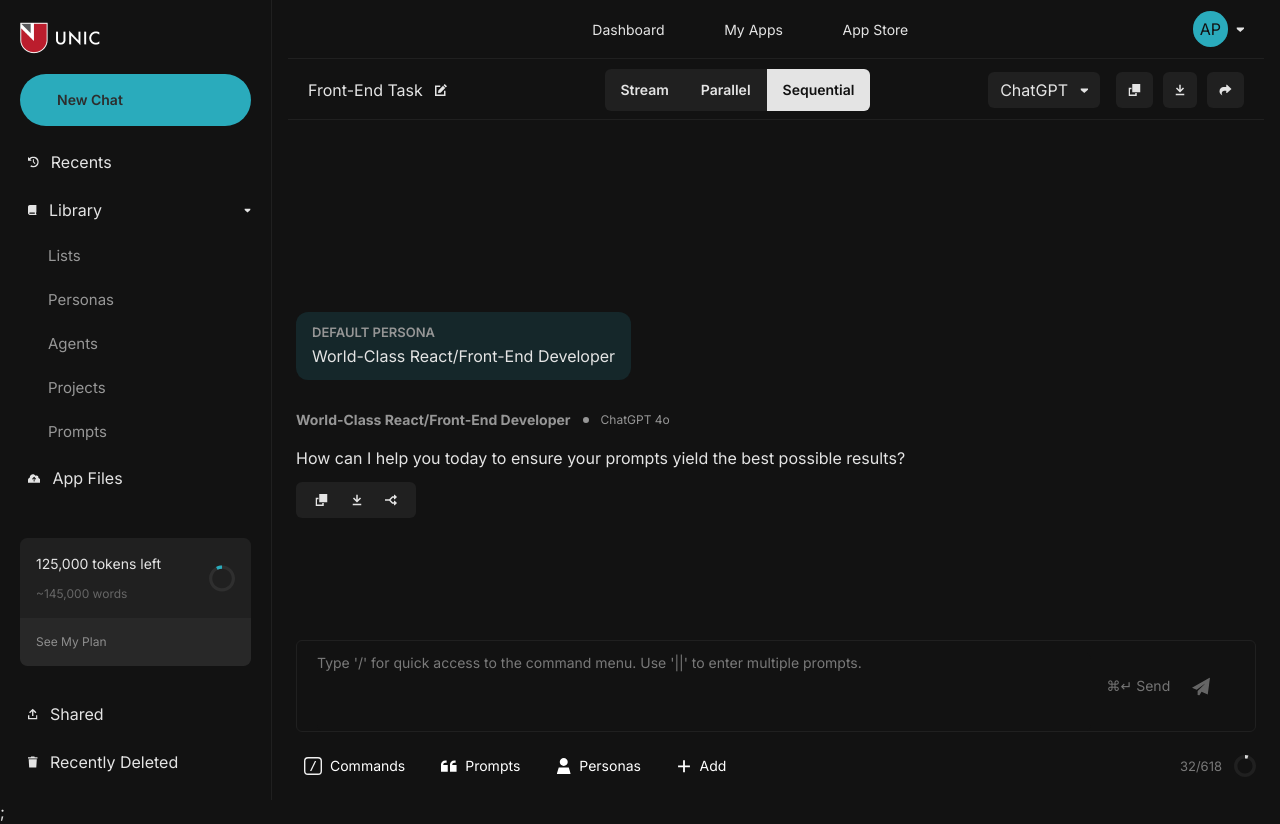
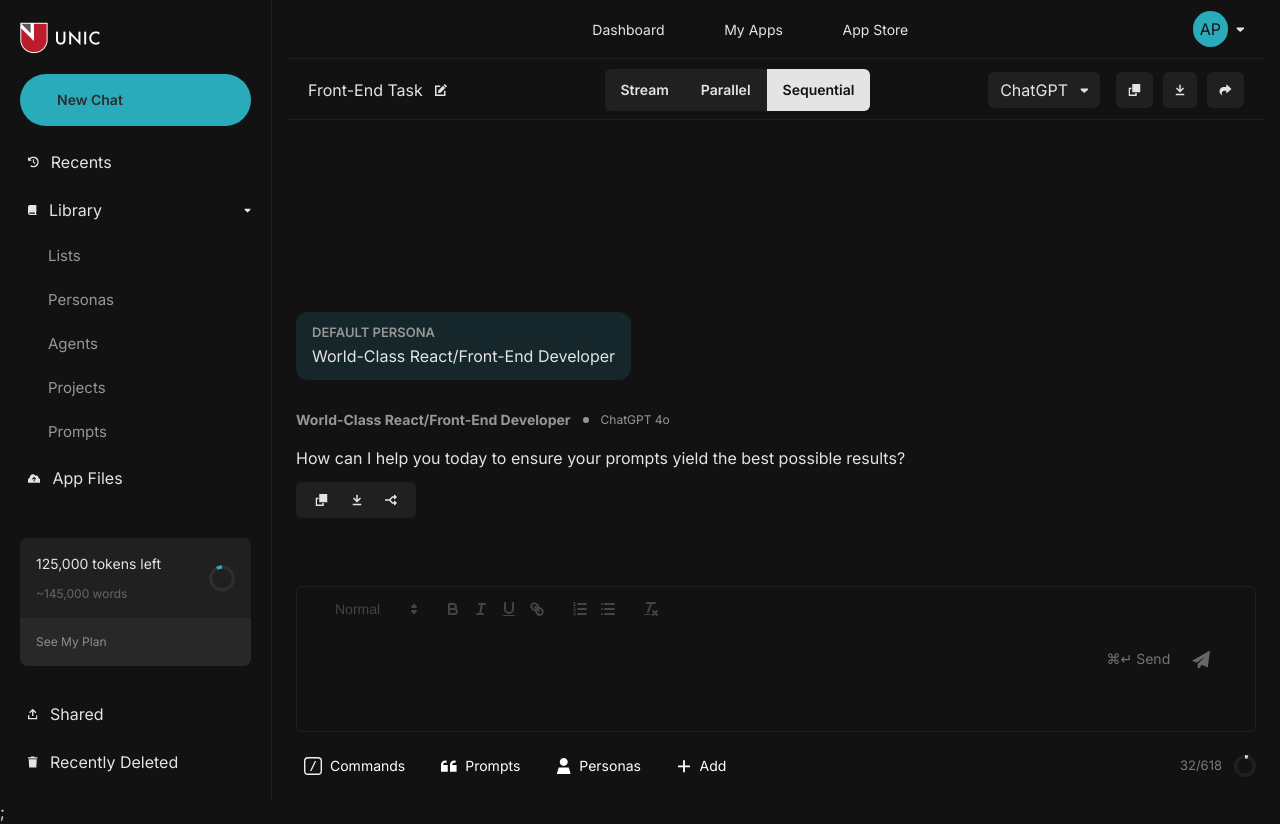
Before and after one commit to victory-a/unic_assessment, a Next.js app: page / in a window 1280 px wide. Built offline with nearby package versions, Linux system fonts and the light colour scheme; a small style sheet from the web is missing.

Commit message:
feat: add rich text functionality

```diff
--- a/package.json
+++ b/package.json
@@ -14,17 +14,20 @@
     "axios": "^1.7.7",
     "cheerio": "^1.0.0",
     "clsx": "2.1.1",
+    "dompurify": "^3.1.7",
     "next": "14.2.13",
     "prism-themes": "^1.9.0",
     "react": "^18",
     "react-dom": "^18",
     "react-markdown": "8.0.7",
+    "react-quill": "^2.0.0",
     "react-toastify": "^10.0.5",
     "rehype-prism-plus": "^2.0.0",
     "tailwind-merge": "2.4.0",
     "uuid": "^10.0.0"
   },
   "devDependencies": {
+    "@types/dompurify": "^3.0.5",
     "@types/node": "^20",
     "@types/react": "^18",
     "@types/react-dom": "^18",
--- /dev/null
+++ b/src/components/Button.tsx
@@ -0,0 +1,34 @@
+import React from 'react';
+import PaperPlaneIcon from '@/assets/svg-icons/PaperPlaneIcon';
+import Spinner from './Spinner';
+
+interface IConfirmButton {
+  value: string;
+  isLoading: boolean;
+  handleClick: () => void;
+}
+
+export function SendButton({ value, isLoading, handleClick }: IConfirmButton) {
+  return (
+    <button
+      className='flex h-[2.3rem] w-[2.3rem] cursor-pointer items-center justify-center rounded-full p-1 hover:bg-green-100 disabled:cursor-not-allowed disabled:bg-transparent disabled:opacity-40'
+      disabled={!value || isLoading}
+      onClick={handleClick}
+    >
+      <PaperPlaneIcon />
+    </button>
+  );
+}
+
+export function StopButton({ value, handleClick }: IConfirmButton) {
+  return (
+    <button
+      className='flex cursor-pointer items-center justify-center gap-2 rounded-md border border-white px-2 py-[4px] text-white hover:border-red-400 disabled:cursor-not-allowed'
+      disabled={!value}
+      onClick={handleClick}
+    >
+      Stop
+      <Spinner />
+    </button>
+  );
+}
--- a/src/components/ChatInput.tsx
+++ b/src/components/ChatInput.tsx
@@ -1,14 +1,15 @@
 import React from 'react';
+
 import { useActionModalsContext } from '@/context/ActionModalsContext';
 import ActionButton from './ActionButton';
-import Spinner from './Spinner';
+import { SendButton, StopButton } from './Button';
 
 import UserIcon from '@/assets/svg-icons/UserIcon';
 import PlusIcon from '@/assets/svg-icons/PlusIcon';
 import QuoteIcon from '@/assets/svg-icons/QuoteIcon';
 import CommandIcon from '@/assets/svg-icons/CommandIcon';
-import PaperPlaneIcon from '@/assets/svg-icons/PaperPlaneIcon';
 import { HalfCircularProgress } from '@/assets/svg-icons/ProgressIcon';
+import Editor from './Editor';
 
 interface IChatInput {
   openCommandsModal: () => void;
@@ -51,18 +52,7 @@ const ChatInput = ({ openCommandsModal, handleSend, handleStop, isLoading }: ICh
   return (
     <div>
       <div className='input mb-4 flex w-full items-center rounded-md border border-foreground bg-background px-5'>
-        <textarea
-          autoFocus
-          rows={3}
-          ref={textareaRef}
-          className='no-scrollbar mt-3 min-h-9 w-full resize-none overflow-y-hidden rounded-md bg-background leading-relaxed outline-none placeholder:text-sm placeholder:text-grey-600'
-          placeholder="Type '/' for quick access to the command menu. Use '||' to enter multiple prompts."
-          onInput={adjustHeight}
-          value={value}
-          onChange={(e) => setValue(e.target.value)}
-          style={{ maxHeight: '12rem', overflowY: 'scroll' }}
-          disabled={isLoading}
-        ></textarea>
+        <Editor content={value} setContent={setValue} isLoading={isLoading} />
 
         <div className='mx-2 flex items-center text-nowrap rounded-sm p-2 text-grey-700 disabled:opacity-40'>
           <span className='mr-3 text-sm'>⌘↵ Send</span>
@@ -89,34 +79,3 @@ const ChatInput = ({ openCommandsModal, handleSend, handleStop, isLoading }: ICh
 };
 
 export default ChatInput;
-
-interface IConfirmButton {
-  value: string;
-  isLoading: boolean;
-  handleClick: () => void;
-}
-
-function SendButton({ value, isLoading, handleClick }: IConfirmButton) {
-  return (
-    <button
-      className='flex h-[2.3rem] w-[2.3rem] cursor-pointer items-center justify-center rounded-full p-1 hover:bg-green-100 disabled:cursor-not-allowed disabled:bg-transparent disabled:opacity-40'
-      disabled={!value || isLoading}
-      onClick={handleClick}
-    >
-      <PaperPlaneIcon />
-    </button>
-  );
-}
-
-function StopButton({ value, handleClick }: IConfirmButton) {
-  return (
-    <button
-      className='flex cursor-pointer items-center justify-center gap-2 rounded-md border border-white px-2 py-[4px] text-white hover:border-red-400 disabled:cursor-not-allowed'
-      disabled={!value}
-      onClick={handleClick}
-    >
-      Stop
-      <Spinner />
-    </button>
-  );
-}
--- a/src/components/ChatQuestion.tsx
+++ b/src/components/ChatQuestion.tsx
@@ -1,4 +1,6 @@
 import React from 'react';
+import DOMPurify from 'dompurify';
+
 import ActionBar from './ActionBar';
 
 interface IChatQuestion {
@@ -7,10 +9,12 @@ interface IChatQuestion {
 }
 
 const ChatQuestion = ({ question, onEdit }: IChatQuestion) => {
+  const sanitizedQuestion = DOMPurify.sanitize(question);
+
   return (
     <div className='my-3 ml-auto w-[92%] md:my-8 md:w-[85%]'>
       <div className='rounded-xl bg-foreground p-3 md:p-7'>
-        <p className='font-medium'>{question}</p>
+        <div dangerouslySetInnerHTML={{ __html: sanitizedQuestion }}></div>
       </div>
       <div className='flex items-center justify-end'>
         <ActionBar edit onEdit={onEdit} />
--- /dev/null
+++ b/src/components/Editor.tsx
@@ -0,0 +1,21 @@
+import React from 'react';
+import dynamic from 'next/dynamic';
+import 'react-quill/dist/quill.snow.css'; //
+
+const ReactQuill = dynamic(() => import('react-quill'), { ssr: false });
+
+interface IEditor {
+  content: string;
+  isLoading: boolean;
+  setContent: React.Dispatch<React.SetStateAction<string>>;
+}
+
+const Editor = ({ content, setContent }: IEditor) => {
+  return (
+    <div className='w-full'>
+      <ReactQuill value={content} onChange={setContent} />
+    </div>
+  );
+};
+
+export default Editor;
--- a/src/components/ScrapingModal.tsx
+++ b/src/components/ScrapingModal.tsx
@@ -13,8 +13,8 @@ interface IScrapingModal {
 
 const scrapingQueue = [
   { completed: true, title: 'Cyprus - Cyprus Mail', url: 'cyprus-mail.com', id: '1' },
-  { completed: false, title: 'Breaking News, Latest News', url: 'edition.cnn.com', id: '1' },
-  { completed: true, title: 'Cyprus News - Google Search', url: 'google.com', id: '1' },
+  { completed: false, title: 'Breaking News, Latest News', url: 'edition.cnn.com', id: '2' },
+  { completed: true, title: 'Cyprus News - Google Search', url: 'google.com', id: '3' },
 ];
 
 const ScrapingModal = ({ isOpen, onClose, isScraping }: IScrapingModal) => {
--- a/src/context/ActionModalsContext.tsx
+++ b/src/context/ActionModalsContext.tsx
@@ -51,7 +51,7 @@ const ActionModalsContext = (props: PropsWithChildren) => {
       case 'WEB_SCRAPE': {
         const { filter, max_execution_time, store, url } = scrapingFormValues;
 
-        const command = `[include-url: ${url} max_execution_time:${max_execution_time} filter:${filter} store:${store}]`;
+        const command = ` [include-url: ${url} max_execution_time:${max_execution_time} filter:${filter} store:${store}]`;
         setScrapingFormValues(defaultValues);
         setValue(`${value} ${command}`);
         break;
@@ -60,7 +60,7 @@ const ActionModalsContext = (props: PropsWithChildren) => {
       case 'WEB_SEARCH':
         const { filter, max_execution_time, store, url } = webSearchFormValues;
 
-        const command = `[web-search: ${url} max_execution_time:${max_execution_time} filter:${filter} store:${store}]`;
+        const command = ` [web-search: ${url} max_execution_time:${max_execution_time} filter:${filter} store:${store}]`;
         setWebSearchFormValues(defaultValues);
         setValue(`${value} ${command}`);
         break;
--- a/src/pages/_document.tsx
+++ b/src/pages/_document.tsx
@@ -3,10 +3,7 @@ import { Html, Head, Main, NextScript } from 'next/document';
 export default function Document() {
   return (
     <Html lang='en'>
-      <Head>
-        <title>UNIC Assessment</title>
-        <meta name='description' content='UNIC Frontend Assessment Victory Asokomeh' />
-      </Head>
+      <Head />
       <body>
         <Main />
         <NextScript />
--- a/src/pages/index.tsx
+++ b/src/pages/index.tsx
@@ -4,6 +4,7 @@ import { toast } from 'react-toastify';
 
 import useFetchChat from '@/hooks/useFetchChat';
 import useScrapeUrl from '@/hooks/useScrapeUrl';
+import { removeHtmlTags } from '@/utils/scraperUtils';
 import { useActionModalsContext } from '@/context/ActionModalsContext';
 
 import ChatInput from '@/components/ChatInput';
@@ -11,7 +12,6 @@ import AppLayout from '@/components/Layout/AppLayout';
 import PersonaDisplay from '@/components/PersonaDisplay';
 import CommandsModal from '@/components/CommandsModal';
 import ScrapingModal from '@/components/ScrapingModal';
-
 import MessagesView from '@/components/MessagesView';
 
 export const metadata: Metadata = {
@@ -29,7 +29,7 @@ export default function Home() {
   const { value, setValue, currentModal, closeModal, setCurrentModal } = useActionModalsContext();
 
   const { isLoading, messages, handleSend, handleEdit, handleStop } = useFetchChat({ setValue });
-  const { isScrapingNeeded, scrapeUrls, isScraping } = useScrapeUrl({ inputText: value });
+  const { isScrapingNeeded, scrapeUrls, isScraping } = useScrapeUrl({ inputText: removeHtmlTags(value) });
 
   const handleSubmit = async () => {
     if (isScrapingNeeded) {
@@ -37,7 +37,7 @@ export default function Home() {
       try {
         const finalText = await scrapeUrls();
 
-        handleSend(finalText);
+        handleSend(removeHtmlTags(finalText));
       } catch (error) {
         toast('Error during scraping process', { type: 'error' });
         console.error('Error during scraping process:', error);
@@ -45,7 +45,7 @@ export default function Home() {
         closeModal();
       }
     } else {
-      handleSend(value);
+      handleSend(removeHtmlTags(value));
     }
   };
 
--- a/src/styles/globals.css
+++ b/src/styles/globals.css
@@ -56,6 +56,7 @@ body {
   }
 }
 
+/* Reach Dialog customizations */
 [data-reach-dialog-content] {
   position: relative;
   padding-top: 2rem;
@@ -66,3 +67,13 @@ body {
 [data-reach-dialog-overlay] {
   backdrop-filter: blur(1px);
 }
+
+/* ReactQuill customizations */
+.ql-toolbar.ql-snow,
+.ql-container.ql-snow {
+  border-color: transparent !important;
+}
+
+.ql-editor {
+  min-height: 100px;
+}
--- a/src/utils/scraperUtils.ts
+++ b/src/utils/scraperUtils.ts
@@ -40,3 +40,5 @@ export const replaceWebSearchCommands = (inputText: string, replacementText: str
 
   return inputText.replace(webSearchRegex, replacementText);
 };
+
+export const removeHtmlTags = (value: string) => value.replace(/<[^>]*>/g, '');
```
Also changed, not shown: 1 other file (tests, documents, lock files or other folders).
